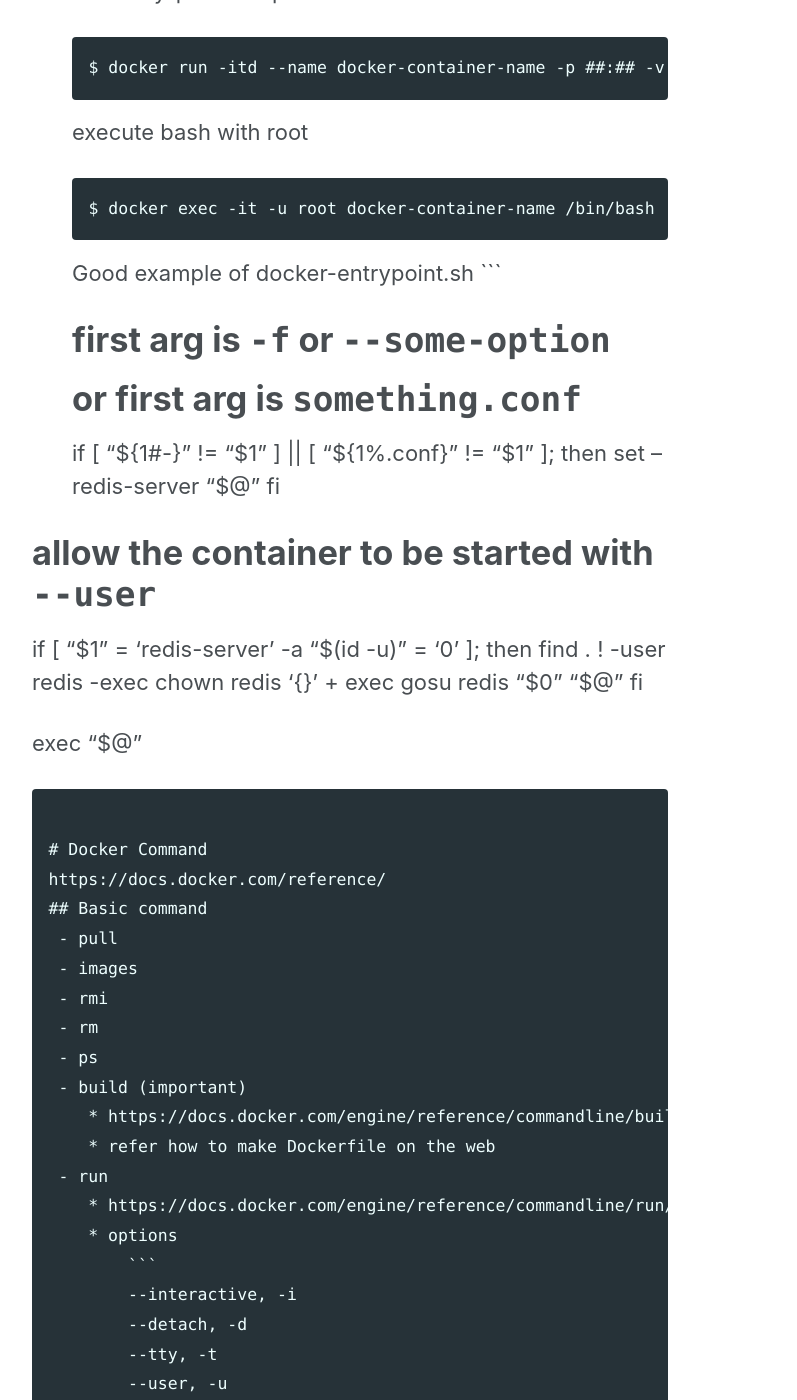
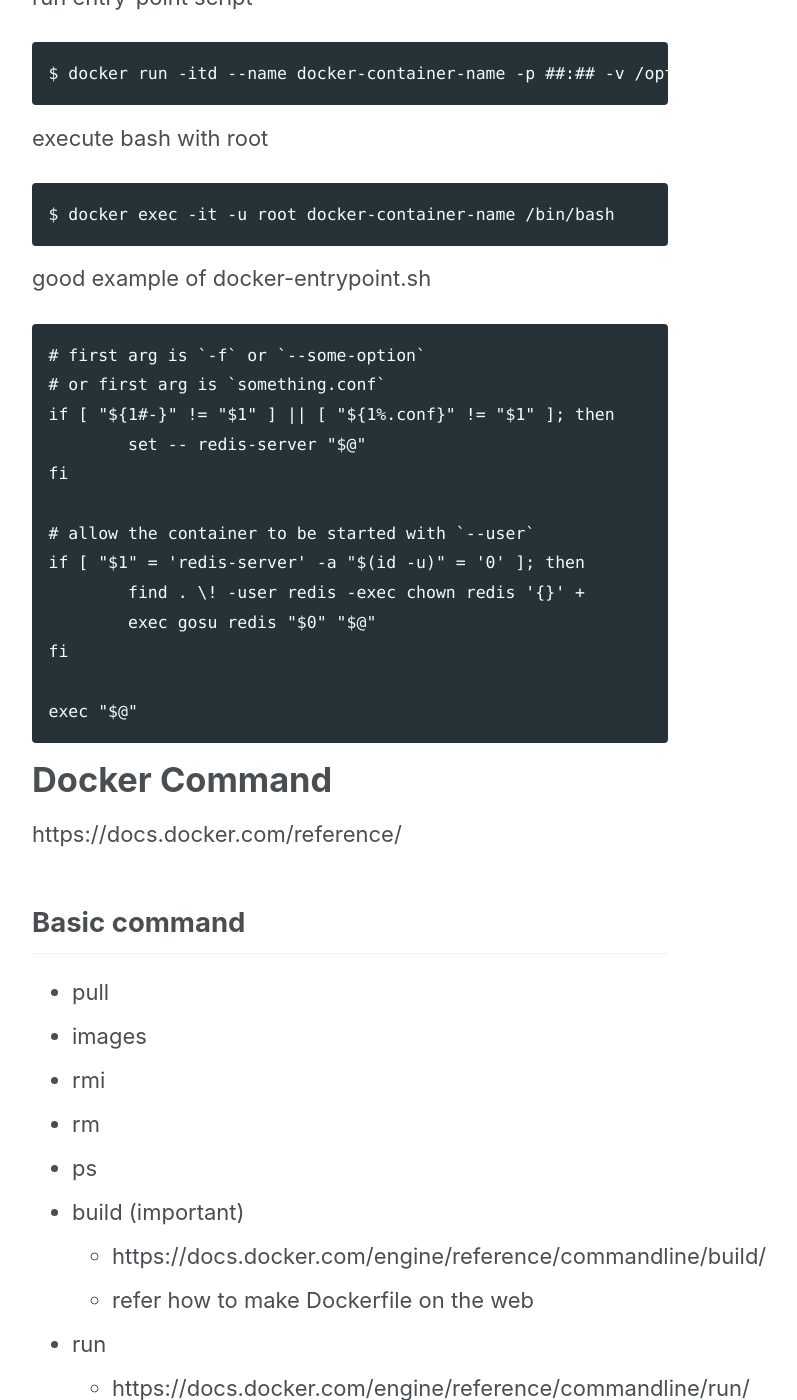
Before and after one commit to tech-vcanus/tech-vcanus.github.io, a Jekyll site: the page built from _posts/2019-10-07-docker-manual.md, in a window 1280 px wide and 1400 px high, scrolled down 2060 px. Shown: the whole window, without its empty margins (290-1087 px from the left). Built offline with Jekyll 4.4.1, drawn with Linux system fonts in a browser that asks for light colours; cached includes are drawn as plain includes; nearby versions of some CDN libraries; some of the changed text lies outside the part shown.

Commit message:
update _post

````diff
--- a/_posts/2019-10-07-docker-manual.md
+++ b/_posts/2019-10-07-docker-manual.md
@@ -56,26 +56,29 @@ while true;
 do sleep 1d;
 done
 ```
+
 run entry-point script
 ```
 $ docker run -itd --name docker-container-name -p ##:## -v /opt/service/data: /data/ /bin/bash/ -c 'docker-entrypoint.sh'
 ```
+
 execute bash with root
 ```
 $ docker exec -it -u root docker-container-name /bin/bash
 ```
-Good example of docker-entrypoint.sh
+
+good example of docker-entrypoint.sh
 ```
 # first arg is `-f` or `--some-option`
 # or first arg is `something.conf`
 if [ "${1#-}" != "$1" ] || [ "${1%.conf}" != "$1" ]; then
-        set -- redis-server "$@"
+	set -- redis-server "$@"
 fi
 
 # allow the container to be started with `--user`
 if [ "$1" = 'redis-server' -a "$(id -u)" = '0' ]; then
-        find . \! -user redis -exec chown redis '{}' +
-        exec gosu redis "$0" "$@"
+	find . \! -user redis -exec chown redis '{}' +
+	exec gosu redis "$0" "$@"
 fi
 
 exec "$@"
````
Also changed, not shown: other parts of _posts/2019-10-07-docker-manual.md (+1 -1 lines).
